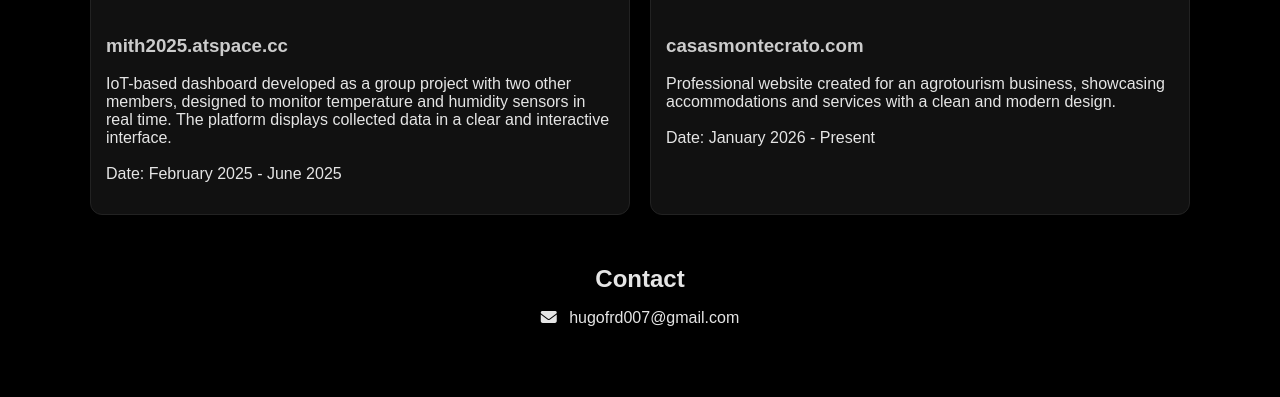
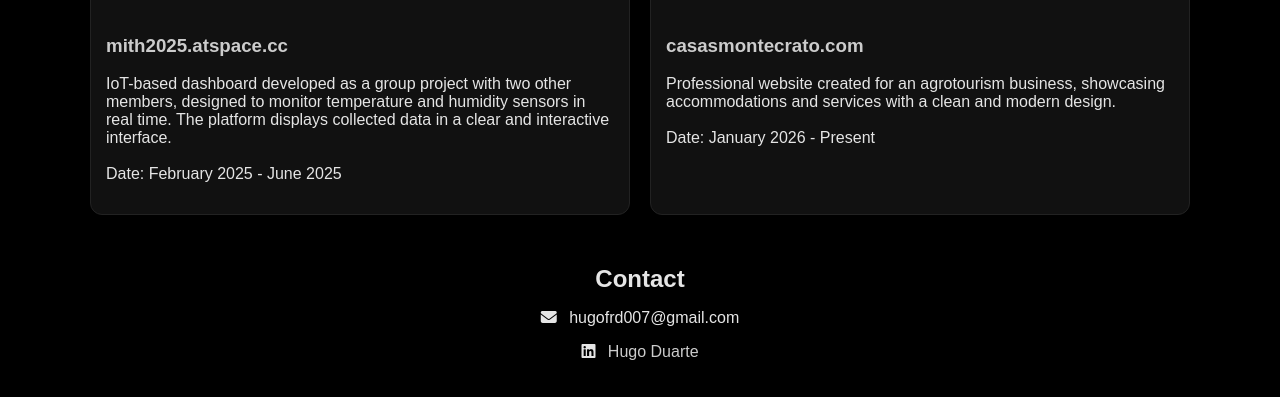
Before and after one commit to hugomodibo/portfolio, a plain HTML site: page index.html in a window 1280 px wide. Shown: the part 681-1078 px from the top of the page. Before the commit the page ends 1044 px from the top, so only its background shows below. Drawn offline with Linux system fonts and the light colour scheme.

Commit message:
linkedin

```diff
--- a/index.html
+++ b/index.html
@@ -63,6 +63,8 @@
     <div class="contact">
       <h2>Contact</h2>
       <p><i class="fa-solid fa-envelope"></i> hugofrd007@gmail.com</p>
+      <p><i class="fa-brands fa-linkedin"></i> <a href="https://www.linkedin.com/in/hugo-duarte-b666253b4/"
+          target="_blank">Hugo Duarte</a></p>
     </div>
 
   </div>
```
